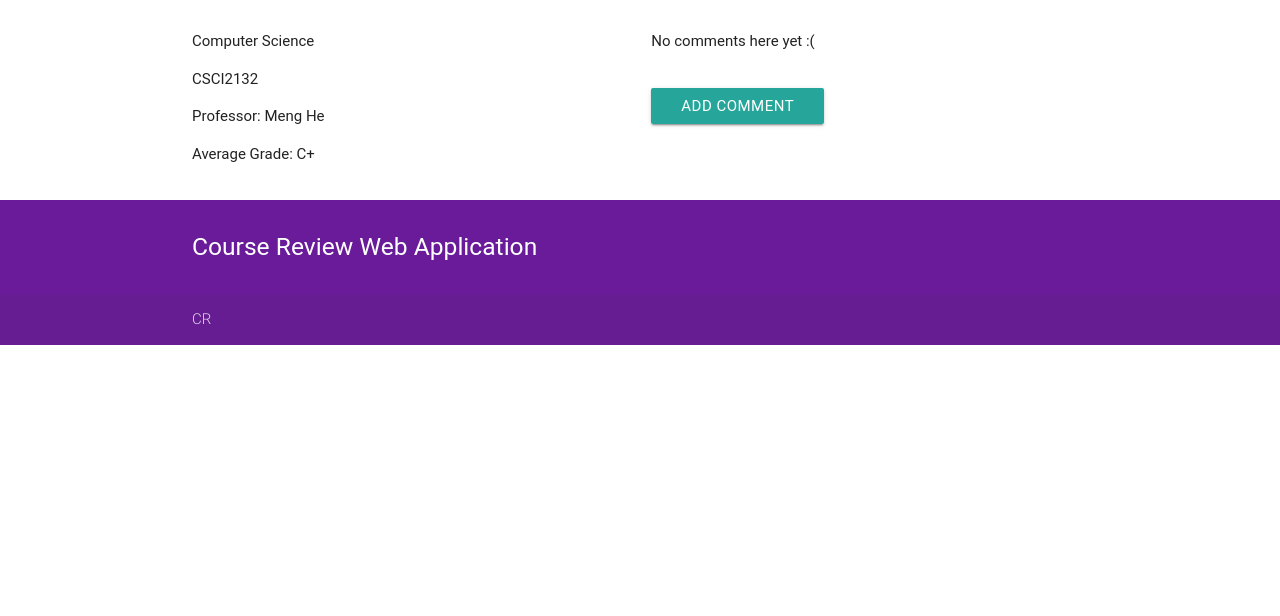
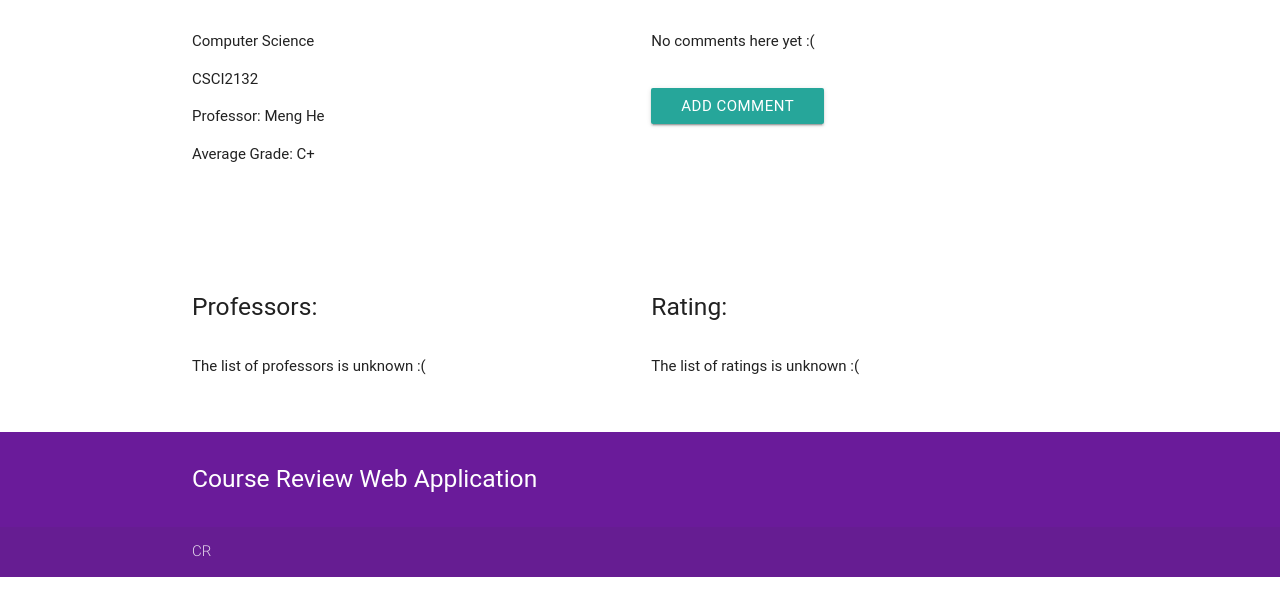
Before and after one commit to xiangling1994/Course-Review-Web-Application, a Django app: page /course/1/ in a window 1280 px wide. Shown: the part 148-764 px from the top of the page. Run offline with Django 3.2, Linux system fonts and the light colour scheme; data comes from the database, SQL or seed files in the repository; both versions use the stored data as it was after the commit; some libraries are stand-ins or nearby versions; some web fonts are replaced.

Commit message:
Basic professor model and list

```diff
--- a/viewcourse/models.py
+++ b/viewcourse/models.py
@@ -25,3 +25,13 @@ class comment(models.Model):
 
     def __str__(self):
         return self.user
+
+
+class professor(models.Model):
+    course = models.ForeignKey(addcourse, related_name='professors')
+    full_name = models.CharField(max_length=20)
+    rating = models.DecimalField(max_digits=3, decimal_places=2)
+    def publish(self):
+        self.save()
+    def __str__(self):
+        return self.full_name
--- a/viewcourse/templates/viewcourse/course_detail.html
+++ b/viewcourse/templates/viewcourse/course_detail.html
@@ -30,4 +30,33 @@
         <a class="btn btn-default" href="{% url 'comment_new' pk=detail.pk %}">Add comment</a>
       </div>
     </div>
+	<div class="row" style="margin-top:100px;">
+		<div class="col m6">
+
+        <h5>Professors:</h5>
+        <p style="padding-top:5px;"></p>
+		{% for professor in detail.professors.all %}
+        <div class="detail">
+          <p>{{ professor.full_name }}</p>
+        </div>
+		{% empty %}
+		<p>The list of professors is unknown :(</p>
+        <p style="padding-top:5px;"></p>
+        {% endfor %}
+      </div>
+
+	  <div class="col m6">
+
+        <h5>Rating:</h5>
+        <p style="padding-top:5px;"></p>
+		{% for professor in detail.professors.all %}
+        <div class="detail">
+          <p>{{ professor.rating }}</p>
+        </div>
+		{% empty %}
+		<p>The list of ratings is unknown :(</p>
+        <p style="padding-top:5px;"></p>
+        {% endfor %}
+      </div>
+	</div>
 {% endblock content %}
```
Also changed, not shown: viewcourse/admin.py (+6 -2 lines), db.sqlite3, viewcourse/migrations/0003_comment.py, viewcourse/migrations/0006_professor.py (added), viewcourse/migrations/0007_auto_20170313_2145.py (added).
